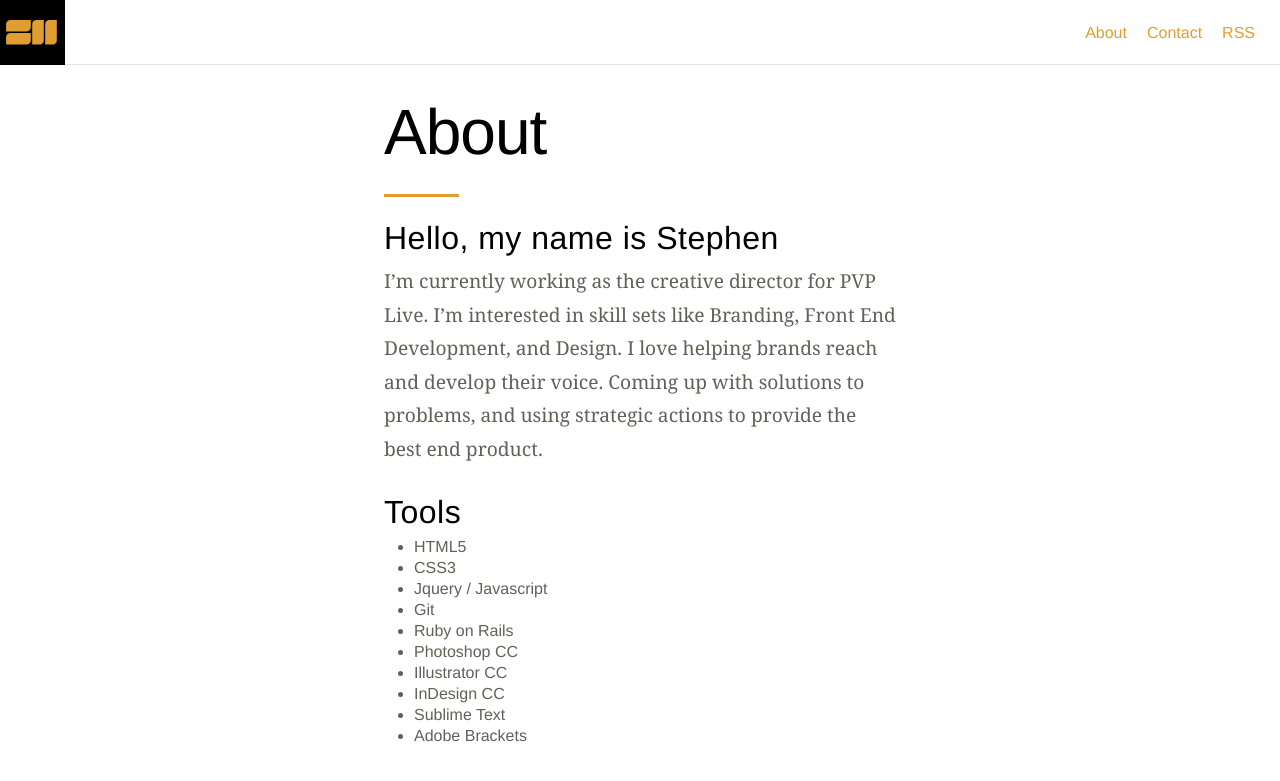
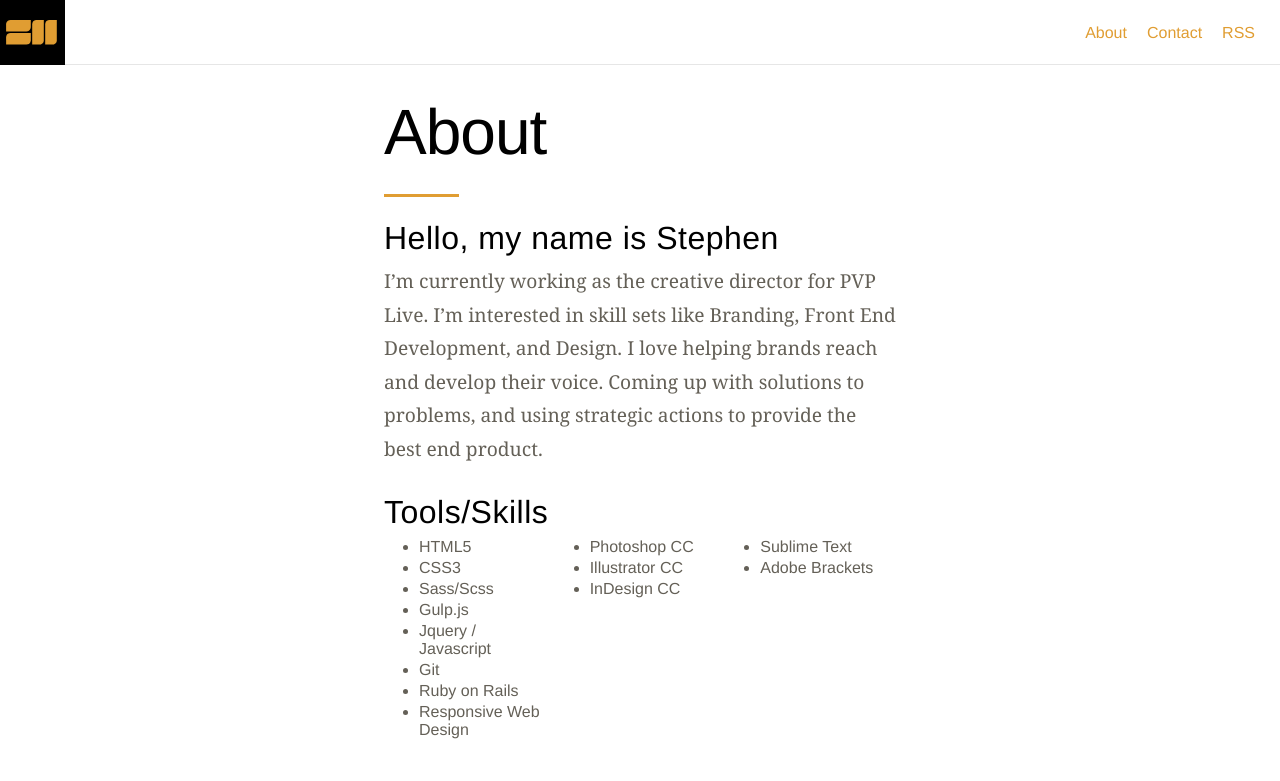
Before and after one commit to sherkoo/stephenherko.github.io, a Jekyll site: the page built from about.md, in a window 1280 px wide. Shown: the top 781 px of the page. Built offline with Jekyll 4.4.1, drawn with Linux system fonts in a browser that asks for light colours.

Commit message:
update skills about.md

```diff
--- a/about.md
+++ b/about.md
@@ -8,14 +8,34 @@ permalink: /about/
 
 I'm currently working as the creative director for PVP Live. I'm interested in skill sets like Branding, Front End Development, and Design. I love helping brands reach and develop their voice. Coming up with solutions to problems, and using strategic actions to provide the best end product.
 
-###Tools
-- HTML5
-- CSS3
-- Jquery / Javascript
-- Git
-- Ruby on Rails
-- Photoshop CC
-- Illustrator CC
-- InDesign CC
-- Sublime Text
-- Adobe Brackets
+###Tools/Skills
+
+<div class="col-33">
+  <ul>
+    <li>HTML5</li>
+    <li>CSS3</li>
+    <li>Sass/Scss</li>
+    <li>Gulp.js</li>
+    <li>Jquery / Javascript</li>
+    <li>Git</li>
+    <li>Ruby on Rails</li>
+    <li>Responsive Web Design</li>
+  </ul>
+</div>
+
+
+<div class="col-33">
+  <ul>
+    <li>Photoshop CC</li>
+    <li>Illustrator CC</li>
+    <li>InDesign CC</li>
+  </ul>
+</div>
+
+
+<div class="col-33">
+  <ul>
+    <li>Sublime Text</li>
+    <li>Adobe Brackets</li>
+  </ul>
+</div>
```
Also changed, not shown: 3 other files.
